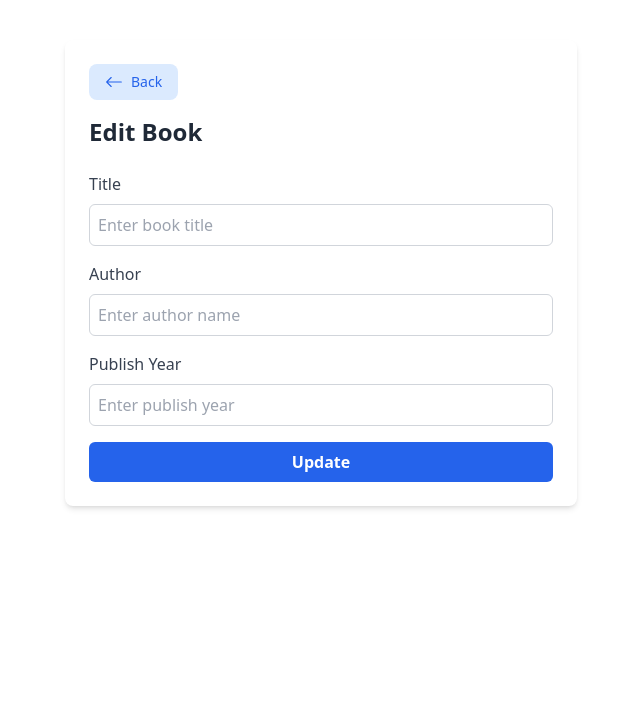
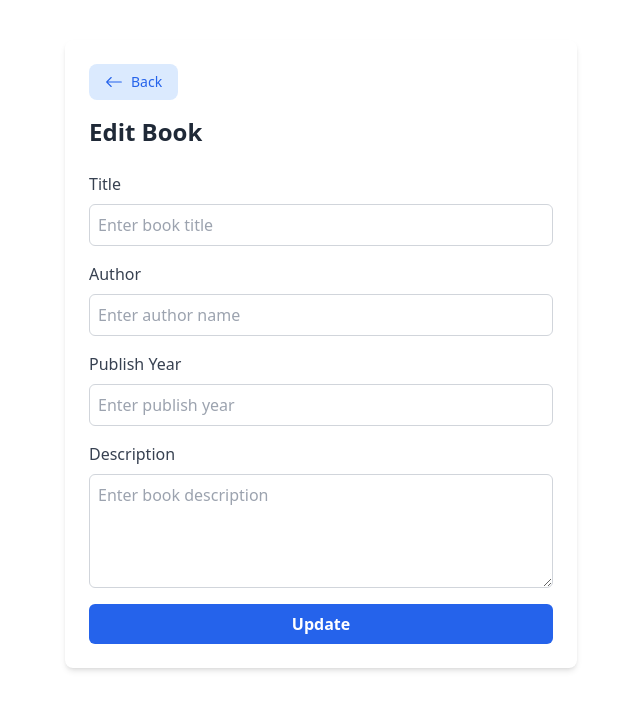
Before and after one commit to mayurk224/Book_Store_App-Frontend, a React (Vite) app: page /books/edit/1 in a window 1280 px wide. Shown: the top 710 px of the page, without its empty margins (319-959 px from the left). Built offline with nearby package versions, Linux system fonts and the light colour scheme; no server answers.

Commit message:
added notistack alert library and add some ui changes to all pages

```diff
--- a/package.json
+++ b/package.json
@@ -11,6 +11,7 @@
   },
   "dependencies": {
     "axios": "^1.7.7",
+    "notistack": "^3.0.1",
     "react": "^18.3.1",
     "react-dom": "^18.3.1",
     "react-icons": "^5.3.0",
--- a/src/components/Home/BookCard.jsx
+++ b/src/components/Home/BookCard.jsx
@@ -3,10 +3,21 @@ import BookSingleCard from "./BookSingleCard";
 
 const BookCard = ({ books }) => {
   return (
-    <div className="grid grid-cols-1 sm:grid-cols-2 lg:grid-cols-3 gap-6">
-      {books.map((book) => (
-        <BookSingleCard key={book._id} book={book} />
-      ))}
+    <div className="grid grid-cols-1 sm:grid-cols-2 lg:grid-cols-3 gap-6 p-4">
+      {books.length > 0 ? (
+        books.map((book) => (
+          <div
+            key={book._id}
+            className="transition-transform transform hover:scale-105 bg-white rounded-lg shadow-md hover:shadow-xl overflow-hidden"
+          >
+            <BookSingleCard book={book} />
+          </div>
+        ))
+      ) : (
+        <h3 className="col-span-1 sm:col-span-2 lg:col-span-3 text-center text-gray-700 font-semibold">
+          No books found.
+        </h3>
+      )}
     </div>
   );
 };
--- a/src/components/Home/BookModal.jsx
+++ b/src/components/Home/BookModal.jsx
@@ -22,14 +22,7 @@ const BookModal = ({ book, onClose }) => {
           <p className="text-gray-600">Author: {book.author}</p>
           <p className="text-gray-600">Published Year: {book.publishYear}</p>
         </div>
-        <p className="text-gray-700">
-          Lorem ipsum dolor sit amet consectetur adipisicing elit. Non doloribus
-          omnis consectetur provident, harum repudiandae atque quas sequi.
-          Doloribus cupiditate debitis in beatae, nam amet aut et libero nulla,
-          exercitationem obcaecati accusamus soluta esse possimus magni facilis
-          at saepe maiores eum voluptatem odio corrupti? Molestiae non voluptas
-          quas enim sint!
-        </p>
+        <p className="text-gray-700">{book.description}</p>
       </div>
     </div>
   );
--- a/src/main.jsx
+++ b/src/main.jsx
@@ -2,9 +2,12 @@ import { createRoot } from "react-dom/client";
 import "./index.css";
 import App from "./App.jsx";
 import { BrowserRouter } from "react-router-dom";
+import { SnackbarProvider } from "notistack";
 
 createRoot(document.getElementById("root")).render(
   <BrowserRouter>
-    <App />
+    <SnackbarProvider>
+      <App />
+    </SnackbarProvider>
   </BrowserRouter>
 );
--- a/src/pages/CreateBook.jsx
+++ b/src/pages/CreateBook.jsx
@@ -3,29 +3,34 @@ import React, { useState } from "react";
 import { useNavigate } from "react-router-dom";
 import BackButton from "../components/BackButton";
 import Spinner from "../components/Spinner";
+import { useSnackbar } from "notistack";
 
 const CreateBook = () => {
   const [title, setTitle] = useState("");
   const [author, setAuthor] = useState("");
   const [publishYear, setPublishYear] = useState("");
+  const [description, setDescription] = useState(""); // New state for description
   const [loading, setLoading] = useState(false);
   const navigate = useNavigate();
+  const { enqueueSnackbar } = useSnackbar();
 
   const handleSaveBook = () => {
     const data = {
       title,
       author,
       publishYear,
+      description,
     };
     setLoading(true);
     axios
       .post("http://localhost:5555/books", data)
       .then(() => {
         setLoading(false);
+        enqueueSnackbar("Book Created Successfully", { variant: "success" });
         navigate("/");
       })
       .catch((err) => {
-        alert("Error: " + err.message);
+        enqueueSnackbar("Error while creating book", { variant: "error" });
         setLoading(false);
       });
   };
@@ -85,6 +90,23 @@ const CreateBook = () => {
               placeholder="Enter publish year"
             />
           </div>
+          <div className="flex flex-col">
+            <label
+              htmlFor="description"
+              className="text-gray-700 font-medium mb-2"
+            >
+              Description
+            </label>
+            <textarea
+              name="description"
+              id="description"
+              value={description}
+              onChange={(e) => setDescription(e.target.value)}
+              className="p-2 border border-gray-300 rounded-md focus:outline-none focus:ring-2 focus:ring-blue-500"
+              placeholder="Enter book description"
+              rows="4"
+            />
+          </div>
           <button
             onClick={handleSaveBook}
             className="w-full py-2 px-4 bg-blue-600 text-white font-semibold rounded-md hover:bg-blue-700 transition duration-150 ease-in-out"
--- a/src/pages/DeleteBook.jsx
+++ b/src/pages/DeleteBook.jsx
@@ -3,12 +3,14 @@ import React, { useEffect, useState } from "react";
 import { useNavigate, useParams } from "react-router-dom";
 import BackButton from "../components/BackButton";
 import Spinner from "../components/Spinner";
+import { useSnackbar } from "notistack";
 
 const DeleteBook = () => {
   const [book, setBook] = useState(null);
   const [loading, setLoading] = useState(true);
   const navigate = useNavigate();
   const { id } = useParams();
+  const { enqueueSnackbar } = useSnackbar();
 
   // Fetch the book details
   useEffect(() => {
@@ -18,6 +20,7 @@ const DeleteBook = () => {
         setBook(res.data);
       } catch (err) {
         console.error(err);
+        enqueueSnackbar("Error while deleting book", { variant: "error" });
       } finally {
         setLoading(false);
       }
@@ -32,10 +35,11 @@ const DeleteBook = () => {
       .delete(`http://localhost:5555/books/${id}`)
       .then(() => {
         setLoading(false);
+        enqueueSnackbar("Book Deleted Successfully", { variant: "success" });
         navigate("/");
       })
       .catch((err) => {
-        console.error(err);
+        enqueueSnackbar("Error while deleting book", { variant: "error" });
         setLoading(false);
       });
   };
--- a/src/pages/EditBook.jsx
+++ b/src/pages/EditBook.jsx
@@ -3,14 +3,17 @@ import React, { useEffect, useState } from "react";
 import { useNavigate, useParams } from "react-router-dom";
 import BackButton from "../components/BackButton";
 import Spinner from "../components/Spinner";
+import { useSnackbar } from "notistack";
 
 const EditBook = () => {
   const [title, setTitle] = useState("");
   const [author, setAuthor] = useState("");
   const [publishYear, setPublishYear] = useState("");
+  const [description, setDescription] = useState(""); // New state for description
   const [loading, setLoading] = useState(false);
   const navigate = useNavigate();
   const { id } = useParams();
+  const { enqueueSnackbar } = useSnackbar();
 
   useEffect(() => {
     setLoading(true);
@@ -20,30 +23,33 @@ const EditBook = () => {
         setAuthor(res.data.author);
         setTitle(res.data.title);
         setPublishYear(res.data.publishYear);
+        setDescription(res.data.description); // Fetch and set the description
         setLoading(false);
       })
       .catch((err) => {
-        alert("Error: " + err.message);
+        enqueueSnackbar("Error while editing book", { variant: "error" });
         console.log(err);
         setLoading(false);
       });
-  }, []);
+  }, [id]); // Added id to the dependency array
 
   const handleEditBook = () => {
     const data = {
       title,
       author,
       publishYear,
+      description, // Include description in the updated data
     };
     setLoading(true);
     axios
       .put(`http://localhost:5555/books/${id}`, data)
       .then(() => {
         setLoading(false);
+        enqueueSnackbar("Book Updated Successfully", { variant: "success" });
         navigate("/");
       })
       .catch((err) => {
-        alert("Error: " + err.message);
+        enqueueSnackbar("Error while updating book", { variant: "error" });
         setLoading(false);
       });
   };
@@ -103,6 +109,24 @@ const EditBook = () => {
               placeholder="Enter publish year"
             />
           </div>
+          {/* Description Field */}
+          <div className="flex flex-col">
+            <label
+              htmlFor="description"
+              className="text-gray-700 font-medium mb-2"
+            >
+              Description
+            </label>
+            <textarea
+              name="description"
+              id="description"
+              value={description}
+              onChange={(e) => setDescription(e.target.value)}
+              className="p-2 border border-gray-300 rounded-md focus:outline-none focus:ring-2 focus:ring-blue-500"
+              placeholder="Enter book description"
+              rows="4" // Adjust the number of rows as needed
+            />
+          </div>
           <button
             onClick={handleEditBook}
             className="w-full py-2 px-4 bg-blue-600 text-white font-semibold rounded-md hover:bg-blue-700 transition duration-150 ease-in-out"
--- a/src/pages/Home.jsx
+++ b/src/pages/Home.jsx
@@ -36,7 +36,7 @@ const Home = () => {
   return (
     <div className="container mx-auto p-6 bg-white rounded-lg shadow-md">
       <div className="flex justify-between items-center mb-6">
-        <h1 className="text-3xl font-bold text-gray-800">Books List</h1>
+        <h1 className="text-3xl font-bold text-gray-800">Books Store App</h1>
         <Link
           to="/books/create"
           className="text-blue-600 hover:text-blue-800 transition duration-200"
```
Also changed, not shown: 1 other file (tests, documents, lock files or other folders).
